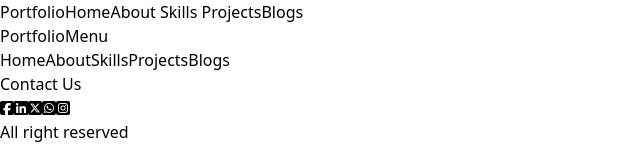
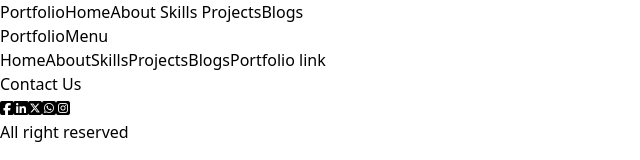
Before and after one commit to gulshan-ray123/portfolio_react, a React (Vite) app in the folder Portfolio/: page /Menu in a window 1280 px wide. Shown: the top 160 px of the page, without its empty margins (0-640 px from the left). Built offline with nearby package versions, Linux system fonts and the light colour scheme.

Commit message:
added app

```diff
--- a/Portfolio/src/Components/Home.jsx
+++ b/Portfolio/src/Components/Home.jsx
@@ -9,7 +9,7 @@ function Home() {
     <div>
       <div className="flex justify-center h-[610px] pl-14     md:flex md:justify-end mr-20">
 
-      <div className="h-[340px] w-[290px] border-green-800 drop-shadow-2xl block  bg-[url('gulshan_preview_rev_1.png')] bg-cover md:hidden"></div>
+      <div className="h-[340px] w-[290px] border-green-800 drop-shadow-2xl block mr-14  bg-[url('gulshan_preview_rev_1.png')] bg-cover md:hidden"></div>
       <div className= " hidden md:h-[400px] w-[400px] mr-20 mt-24 md:flex md:bg-sky-500 rounded-[50%] bg-[url('gulshan_preview_rev_1.png')] bg-cover hover:shadow-2xl hover:border-2 hover: border-yellow-600"></div>
       </div>
         <div className=" hidden md:text-teal-50 ml-44 md:absolute bottom-40 md:block">
--- a/Portfolio/src/Components/Res.jsx
+++ b/Portfolio/src/Components/Res.jsx
@@ -10,7 +10,7 @@ function Res() {
     <NavLink to='/Skills' className={()=>"mt-2"}>Skills</NavLink>
     <NavLink to='/Project' className={()=>"mt-2"}>Projects</NavLink>
     <NavLink to='/Blogs' className={()=>"mt-2"}>Blogs</NavLink>
-    {/* <NavLink to='/About' className={()=>"mt-2"}>Contact</NavLink> */}
+    <Link to='https://github.com/gulshan-ray123/portfolio_react' className={()=>"mt-2"}>Portfolio link</Link>
     </div>
   </nav>
     </div>
```
